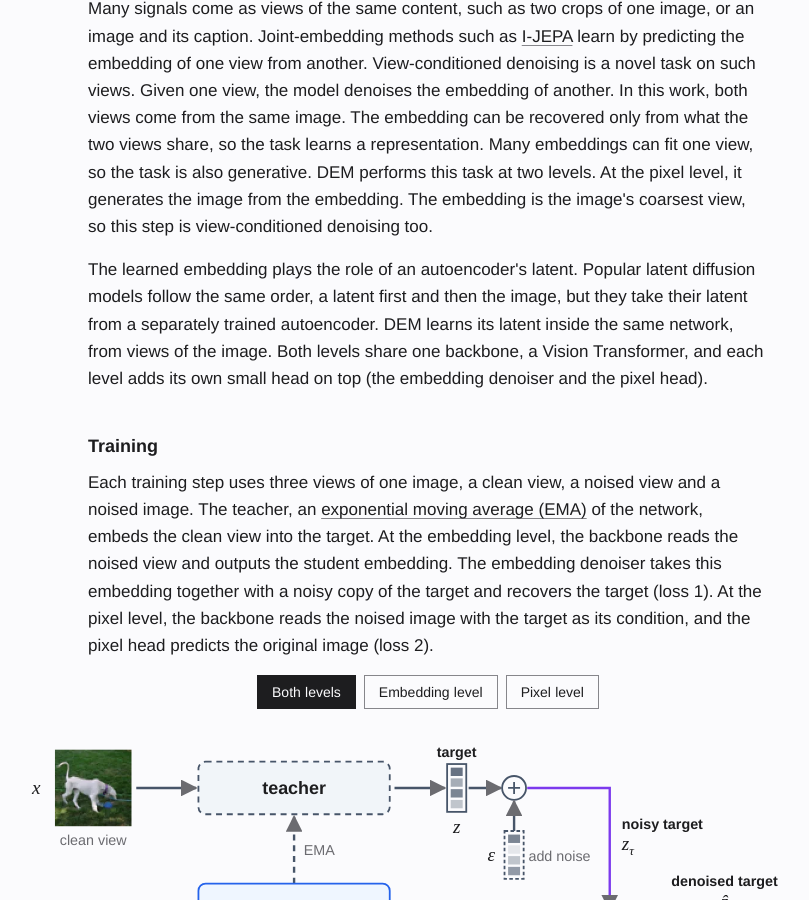
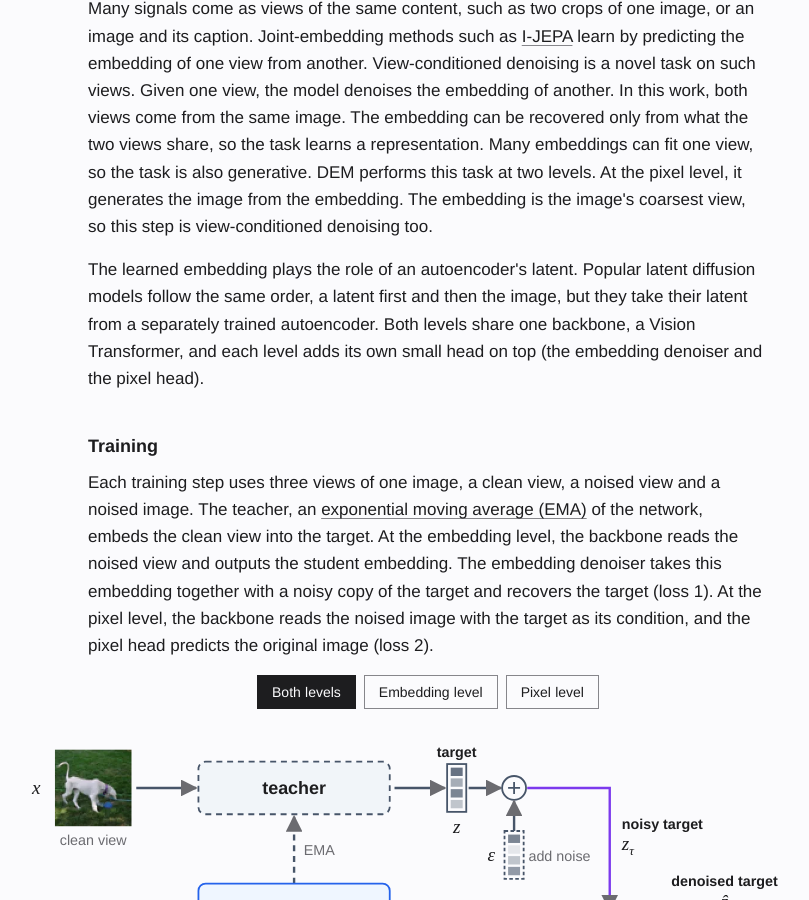
Before and after one commit to rabiulcste/rabiulcste.github.io, a Jekyll site: the page built from dem-denoising-embeddings/index.html, in a window 1280 px wide and 900 px high, scrolled down 1774 px. Shown: the whole window, without its empty margins (212-1021 px from the left). Built offline with Jekyll 4.4.1, drawn with Linux system fonts in a browser that asks for light colours.

Commit message:
DEM page: drop repeated latent sentence

```diff
--- a/dem-denoising-embeddings/index.html
+++ b/dem-denoising-embeddings/index.html
@@ -248,7 +248,7 @@
 <section id="method">
     <h2>Diffusion at two levels</h2>
     <p>Many signals come as views of the same content, such as two crops of one image, or an image and its caption. Joint-embedding methods such as <a href="https://arxiv.org/abs/2301.08243">I-JEPA</a> learn by predicting the embedding of one view from another. View-conditioned denoising is a novel task on such views. Given one view, the model denoises the embedding of another. In this work, both views come from the same image. The embedding can be recovered only from what the two views share, so the task learns a representation. Many embeddings can fit one view, so the task is also generative. DEM performs this task at two levels. At the pixel level, it generates the image from the embedding. The embedding is the image's coarsest view, so this step is view-conditioned denoising too.</p>
-    <p>The learned embedding plays the role of an autoencoder's latent. Popular latent diffusion models follow the same order, a latent first and then the image, but they take their latent from a separately trained autoencoder. DEM learns its latent inside the same network, from views of the image. Both levels share one backbone, a Vision Transformer, and each level adds its own small head on top (the embedding denoiser and the pixel head).</p>
+    <p>The learned embedding plays the role of an autoencoder's latent. Popular latent diffusion models follow the same order, a latent first and then the image, but they take their latent from a separately trained autoencoder. Both levels share one backbone, a Vision Transformer, and each level adds its own small head on top (the embedding denoiser and the pixel head).</p>
     <h3>Training</h3>
     <p>Each training step uses three views of one image, a clean view, a noised view and a noised image. The teacher, an <a href="https://arxiv.org/abs/2104.14294">exponential moving average (EMA)</a> of the network, embeds the clean view into the target. At the embedding level, the backbone reads the noised view and outputs the student embedding. The embedding denoiser takes this embedding together with a noisy copy of the target and recovers the target (loss 1). At the pixel level, the backbone reads the noised image with the target as its condition, and the pixel head predicts the original image (loss 2).</p>
     <figure class="dem-fig dem-btnfig" id="dem-train">
```
